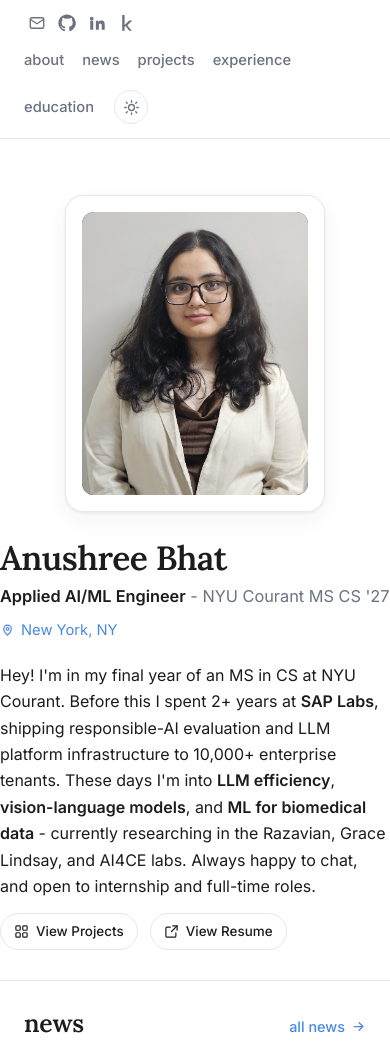
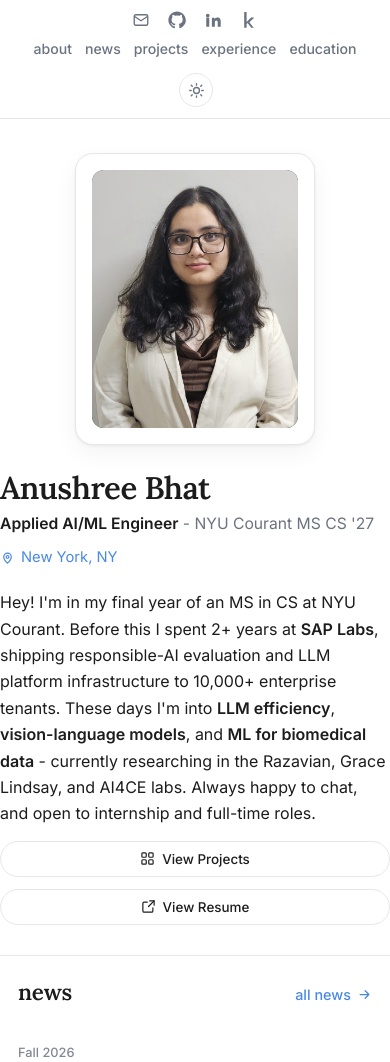
Before and after one commit to anushreebhat2001/anushreebhat2001.github.io, a plain HTML site: page index.html in a window 390 px wide. Shown: the top 1062 px of the page. Drawn offline with Linux system fonts and the light colour scheme.

Commit message:
Improve mobile/responsive layout (nav, hero, buttons, cards, news rows)

```diff
--- a/style.css
+++ b/style.css
@@ -292,13 +292,53 @@ h2.sec a.sec-link:hover .chev { transform: translateX(3px); opacity: 1; }
 footer { border-top: 1px solid var(--line); padding: 26px 0 40px; text-align: center; color: var(--muted); font-size: .84rem; }
 
 /* ---------- RESPONSIVE ---------- */
+@media (max-width: 820px) {
+  .wrap { padding: 0 20px; }
+  .nav-inner { padding: 12px 20px; }
+}
+
+/* Tablets / large phones */
 @media (max-width: 680px) {
-  .hero-grid { grid-template-columns: 1fr; gap: 28px; }
-  .profile-card { margin: 0 auto; order: -1; }
+  .wrap { padding: 0 18px; }
+
+  /* Nav: socials on top row, page links wrap onto their own row */
+  .nav-inner { padding: 11px 18px; gap: 10px 14px; }
+  .nav-links { gap: 15px; }
+  .nav-links a.page { font-size: .88rem; }
+  .socials { gap: 15px; margin-left: 0; }
+
+  /* Hero */
+  header.hero { padding: 34px 0 8px; }
+  .hero-grid { grid-template-columns: 1fr; gap: 26px; }
+  .profile-card { order: -1; margin: 0 auto; width: 100%; max-width: 240px; }
   .profile-photo .monogram { font-size: 3.8rem; }
-  h1.name { font-size: 2.1rem; }
+  h1.name { font-size: 2.2rem; }
+  .tagline { font-size: .98rem; }
+  .hero-cta .btn { flex: 1 1 auto; justify-content: center; }
+
+  /* Sections */
+  section { padding: 40px 0 32px; }
+  h2.sec { font-size: 1.4rem; }
+  .sec-head { margin: 18px 0 18px; }
+  .page-header { padding: 30px 0 6px; }
+  .page-header h1 { font-size: 1.9rem; }
+
+  /* Cards & rows */
   .proj { grid-template-columns: 1fr; }
-  .news-row { grid-template-columns: 84px 1fr; gap: 12px; }
+  .news-row { grid-template-columns: 76px 1fr; gap: 12px; }
   .xp-item, .edu-item { grid-template-columns: 1fr; }
   .xp-date, .edu-date { text-align: left; }
 }
+
+/* Small phones */
+@media (max-width: 430px) {
+  .nav-inner { justify-content: center; row-gap: 8px; }
+  .socials { width: 100%; justify-content: center; gap: 18px; }
+  .nav-links { width: 100%; justify-content: center; gap: 13px; }
+  h1.name { font-size: 1.95rem; }
+  .name, .bio, .tagline, .location, .hero-cta { text-align: left; }
+  .hero-cta { flex-direction: column; }
+  .hero-cta .btn { width: 100%; }
+  .news-row { grid-template-columns: 1fr; gap: 2px; }
+  .news-date { font-size: .8rem; opacity: .85; }
+}
```
